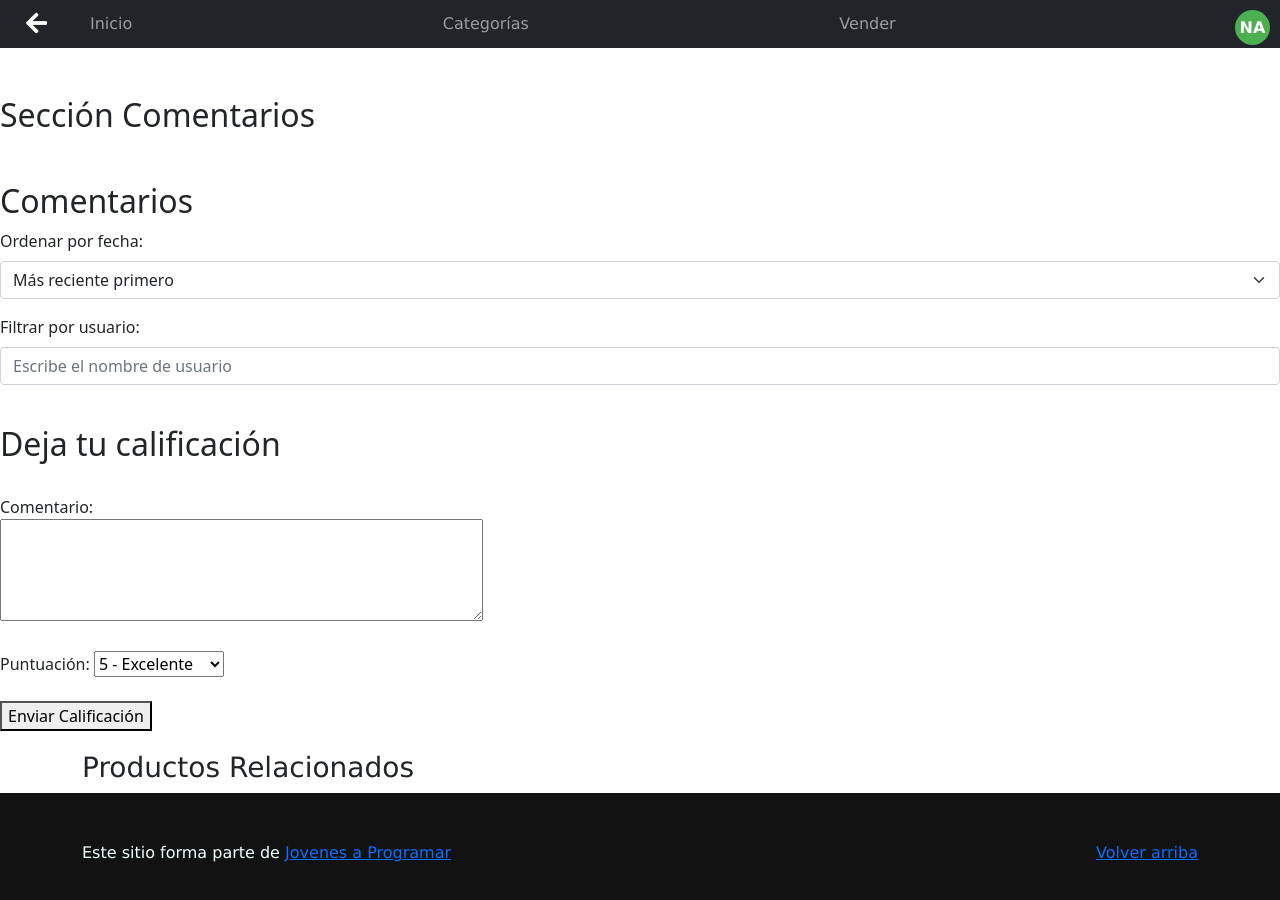
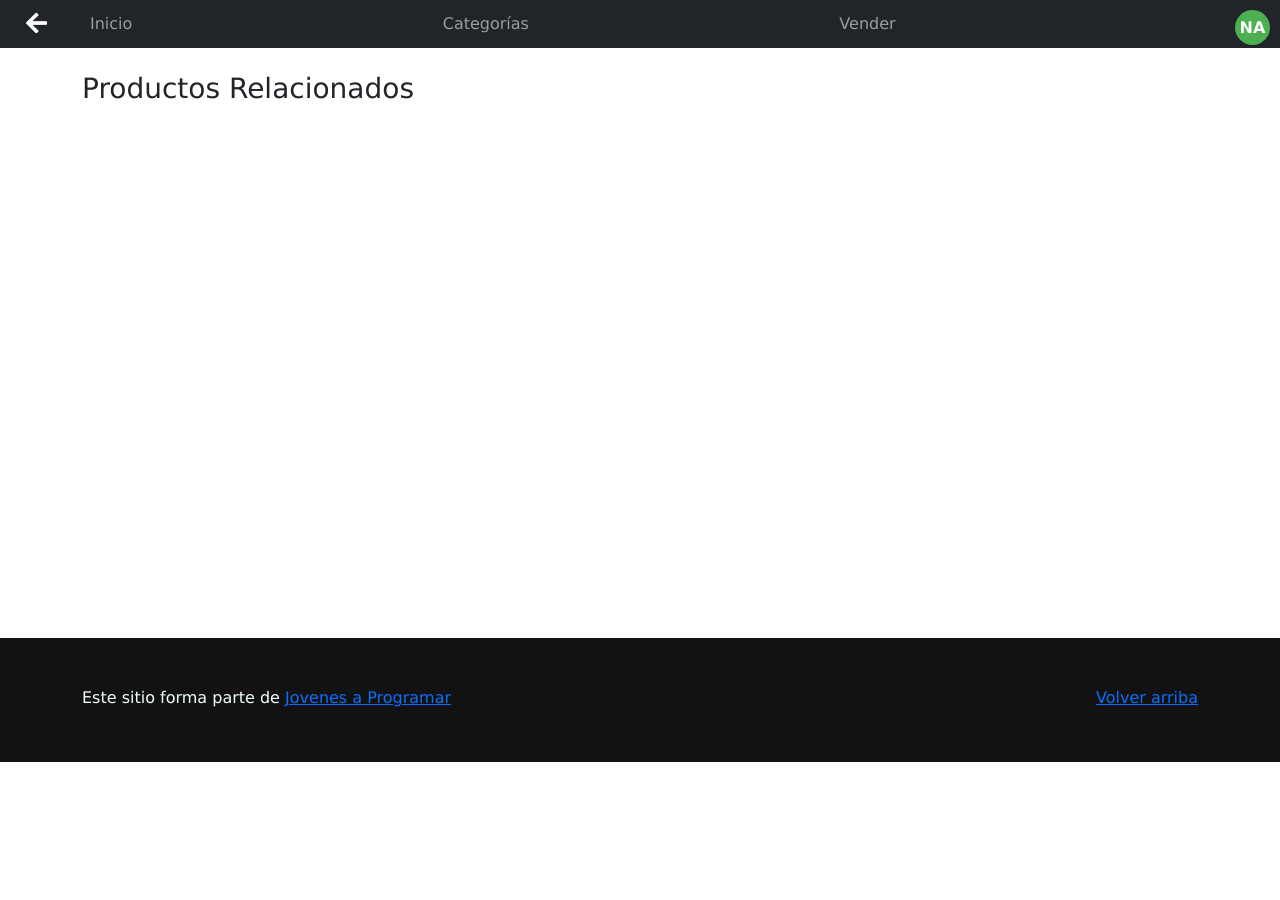
Before and after one commit to sofiarama/proyectoFinal, a plain HTML site: page product-info.html in a window 1280 px wide. After the commit the page ends 800 px from the top, so only its background shows below. Drawn offline with Linux system fonts and the light colour scheme; sample sign-in values are in the browser's storage.

Commit message:
Revert "agregar sección comentarios"
This reverts commit 4ca927a5662533f1cc0cc6955fc56e4f4194f251.

```diff
--- a/product-info.html
+++ b/product-info.html
@@ -74,48 +74,6 @@
     </div>
   </div>
 
-  <!--Sección comentarios-->
-  <div class="container mt-5"></div>
-  <h2 class="mb-5">Sección Comentarios</h2>
-  <!-- Contenedor de los comentarios -->
-  <section id="comentarios">
-    <h2>Comentarios</h2>
-    <div id="comentarios-container"></div> <!-- Aquí se mostrarán los comentarios -->
-  <div class="mb-3">
-      <label for="sortOrder" class="form-label">Ordenar por fecha:</label>
-      <select id="sortOrder" class="form-select">
-          <option value="desc">Más reciente primero</option>
-          <option value="asc">Más antiguo primero</option>
-      </select>
-  </div>
-
-  <div class="mb-3">
-      <label for="userFilter" class="form-label">Filtrar por usuario:</label>
-      <input type="text" id="userFilter" class="form-control" placeholder="Escribe el nombre de usuario">
-  </div>
-
-  <div id="posts-container"></div>
-</div><br>
-
-<!--Crear una calificación para cada producto-->
-<h2>Deja tu calificación</h2><br>
-
-  <form id="calificacion-form">
-    <label for="comentario">Comentario:</label><br>
-    <textarea id="comentario" name="comentario" rows="4" cols="50" required></textarea><br><br>
-
-    <label for="puntuacion">Puntuación:</label>
-    <select id="puntuacion" name="puntuacion" required>
-      <option value="5">5 - Excelente</option>
-      <option value="4">4 - Muy bueno</option>
-      <option value="3">3 - Bueno</option>
-      <option value="2">2 - Regular</option>
-      <option value="1">1 - Malo</option>
-    </select><br><br>
-
-    <button type="submit">Enviar Calificación</button>
-  </form>
-
   <!-- Contenedor de los productos relacionados -->
   <div id="productosRelacionados" class="productos-relacionados container">
     <h3>Productos Relacionados</h3>
```
Also changed, not shown: css/products.css (+0 -14 lines), js/products.js (+1 -28 lines).
